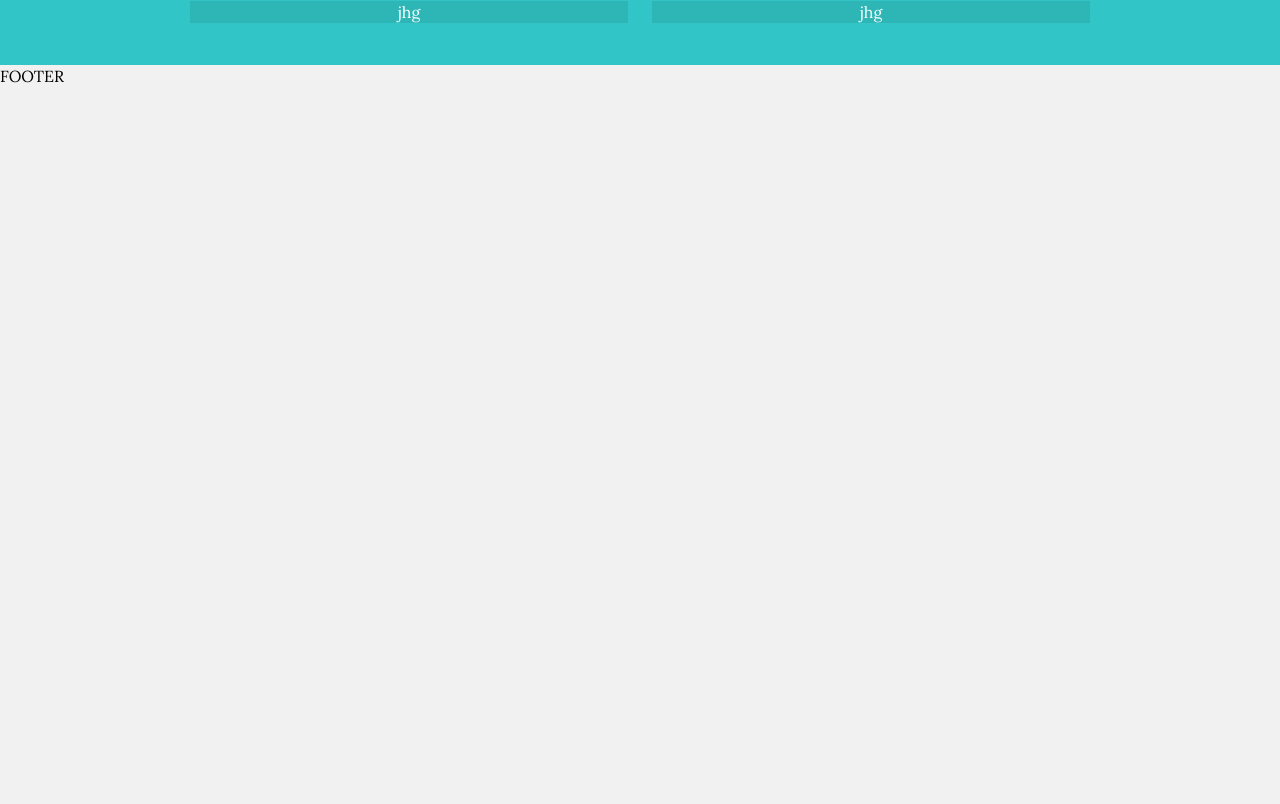
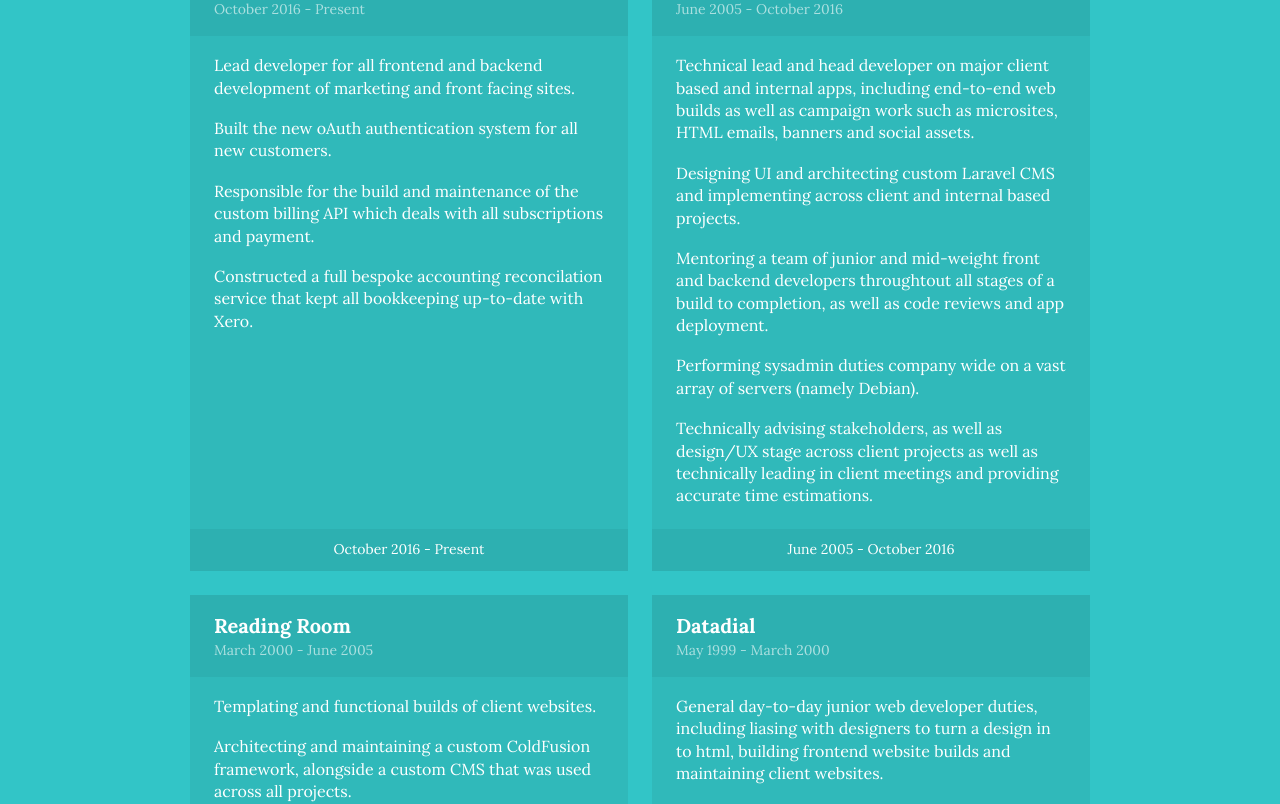
Before and after one commit to thekeogh/cv, a React (Create React App) app: page / in a window 1280 px wide. Shown: the part 829-1633 px from the top of the page. Before the commit the page ends 916 px from the top, so only its background shows below. Built offline with nearby package versions, Linux system fonts and the light colour scheme.

Commit message:
feat(Experience): Complete experience section

```diff
--- a/src/components/Experience/index.tsx
+++ b/src/components/Experience/index.tsx
@@ -1,15 +1,60 @@
 import * as React from 'react'
 import Styles from './style.module.scss'
+
+import Job from '../Job'
 
 const Experience = () => (
   <div className={Styles.wrapper}>
     <div className="wrapper">
       <h4 className="h4">Experience</h4>
       <div className={Styles.jobs}>
-        <article className={Styles.job}>jhg</article>
-        <article className={Styles.job}>jhg</article>
-        <article className={Styles.job}>jhg</article>
-        <article className={Styles.job}>jhg</article>
+        <Job company="ScreenCloud" dates="October 2016 - Present" location="London, EC2A">
+          <p>Lead developer for all frontend and backend development of marketing and front facing sites.</p>
+          <p>Built the new oAuth authentication system for all new customers.</p>
+          <p>
+            Responsible for the build and maintenance of the custom billing API which deals with all subscriptions and
+            payment.
+          </p>
+          <p>
+            Constructed a full bespoke accounting reconcilation service that kept all bookkeeping up-to-date with Xero.
+          </p>
+        </Job>
+        <Job company="Codegent Ltd / Thin Martian Ltd" dates="June 2005 - October 2016" location="London, EC2A">
+          <p>
+            Technical lead and head developer on major client based and internal apps, including end-to-end web builds
+            as well as campaign work such as microsites, HTML emails, banners and social assets.
+          </p>
+          <p>
+            Designing UI and architecting custom Laravel CMS and implementing across client and internal based projects.
+          </p>
+          <p>
+            Mentoring a team of junior and mid-weight front and backend developers throughtout all stages of a build to
+            completion, as well as code reviews and app deployment.
+          </p>
+          <p>Performing sysadmin duties company wide on a vast array of servers (namely Debian).</p>
+          <p>
+            Technically advising stakeholders, as well as design/UX stage across client projects as well as technically
+            leading in client meetings and providing accurate time estimations.
+          </p>
+        </Job>
+        <Job company="Reading Room" dates="March 2000 - June 2005" location="London, W1D">
+          <p>Templating and functional builds of client websites.</p>
+          <p>
+            Architecting and maintaining a custom ColdFusion framework, alongside a custom CMS that was used across all
+            projects.
+          </p>
+          <p>
+            Lead developer on all Energy Saving Trust (EST) projects, designing and implementing the entire Oracle
+            database, liasing with the client and carrying out all the builds across their portal.
+          </p>
+        </Job>
+        <Job company="Datadial" dates="May 1999 - March 2000" location="London, SW5">
+          <p>
+            General day-to-day junior web developer duties, including liasing with designers to turn a design in to
+            html, building frontend website builds and maintaining client websites.
+          </p>
+          <p>Building multiple email newsletter campaigns.</p>
+        </Job>
       </div>
     </div>
   </div>
--- a/src/components/Experience/style.module.scss
+++ b/src/components/Experience/style.module.scss
@@ -13,11 +13,6 @@
   flex-wrap: wrap;
   display: flex;
 }
-.job {
-  margin: 0 0 24px;
-  flex-basis: calc(50% - 12px);
-  background: $color-teal-light-hightlight;
-}
 
 //
 // Responsive
--- /dev/null
+++ b/src/components/Job/index.tsx
@@ -0,0 +1,26 @@
+import * as React from 'react'
+import Styles from './style.module.scss'
+
+interface Props {
+  children: React.ReactNode
+  company: string
+  dates: string
+  location: string
+}
+
+class Job extends React.Component<Props, {}> {
+  public render() {
+    return (
+      <article className={Styles.job}>
+        <header className={Styles.header}>
+          <h5 className={Styles.title}>{this.props.company}</h5>
+          <p className={Styles.dates}>{this.props.dates}</p>
+        </header>
+        <main className={Styles.main}>{this.props.children}</main>
+        <footer className={Styles.footer}>{this.props.dates}</footer>
+      </article>
+    )
+  }
+}
+
+export default Job
--- /dev/null
+++ b/src/components/Job/style.module.scss
@@ -0,0 +1,68 @@
+@import '../../scss/variables';
+@import '../../scss/vendor/respond';
+
+.job {
+  margin: 0 0 24px;
+  padding: 0 0 46px;
+  flex-basis: calc(50% - 12px);
+  background: $color-teal-light-hightlight;
+  text-align: left;
+  position: relative;
+}
+.header,
+.main,
+.footer {
+  padding: 0 24px;
+}
+.header,
+.footer {
+  background: $color-teal-dark-hightlight;
+  flex-direction: column;
+  justify-content: center;
+  display: flex;
+}
+.header {
+  height: 82px;
+}
+.title {
+  margin: 0 0 1px;
+  font-size: 20px;
+  font-weight: 700;
+}
+.dates {
+  font-size: 14px;
+  opacity: 0.6;
+}
+.main {
+  padding-top: 18px;
+  padding-bottom: 18px;
+  p {
+    margin: 0 0 18px;
+    &:last-child {
+      margin: 0;
+    }
+  }
+}
+.footer {
+  width: 100%;
+  height: 42px;
+  font-size: 14px;
+  align-items: center;
+  left: 0;
+  bottom: 0;
+  position: absolute;
+}
+
+//
+// Responsive
+//
+@include respond(all-devices) {
+  .title {
+    font-size: 18px;
+  }
+}
+@include respond(phone-portrait) {
+  .job {
+    flex-basis: auto;
+  }
+}
--- a/src/scss/variables.scss
+++ b/src/scss/variables.scss
@@ -11,4 +11,4 @@ $color-black: #474747;
 $color-grey: #d2d2d2;
 $color-teal: #32c5c7;
 $color-teal-dark-hightlight: #2db0b1;
-$color-teal-light-hightlight: #2eb6b7;
+$color-teal-light-hightlight: #30b9ba;
```
